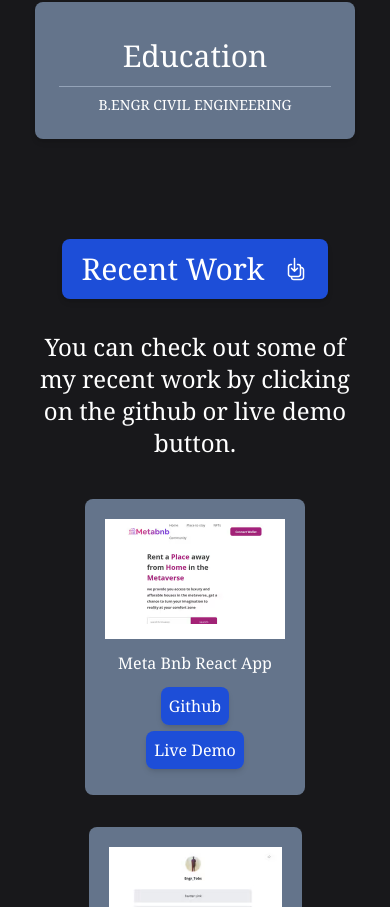
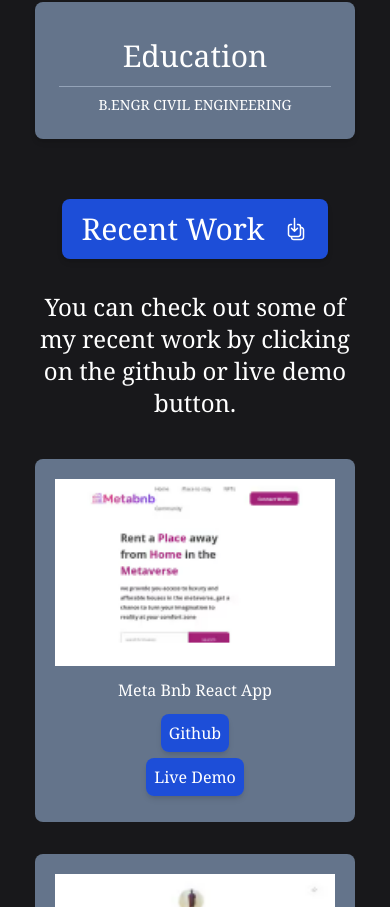
Before and after one commit to Classytobs/portfolio-11, a React (Create React App) app: page / in a window 390 px wide. Shown: the part 1977-2884 px from the top of the page. Built offline with nearby package versions, Linux system fonts and the light colour scheme.

Commit message:
adjusting the design and responsiveness of different components

```diff
--- a/src/Components/Projects/Projects.jsx
+++ b/src/Components/Projects/Projects.jsx
@@ -31,7 +31,7 @@ export default function Projects() {
       ]
 
   return (
-    <div className='flex flex-col  text-white bg-zinc-900 min-h-screen px-10 py-10 max-w-full justify-between gap-y-8 content-center items-center font-serif'>
+    <div className='flex flex-col  text-white bg-zinc-900 min-h-screen px-10 md:px-72 px-py-10 max-w-full justify-between gap-y-8 content-center items-center font-serif'>
             <div  className=' flex flex-row cursor-pointer justify-center content-center items-center  bg-blue-700 hover:bg-blue-500 shadow-md h-fit px-5 py-3 rounded-lg text-3xl text-center'>
               <div className='mr-5'>
                   <h5>Recent Work</h5>
@@ -48,12 +48,12 @@ export default function Projects() {
                 <h1>You can check out some of my recent work by clicking on the github or live demo button.</h1>
               </div>
 
-              <div className='flex flex-col justify-between items-center content-center text-center text-2xl gap-y-8'>
+              <div className='flex flex-col justify-between items-center content-center text-center w-80 text-2xl gap-y-8'>
                   {data.map(({id, image, title, github, demo}) => {
                     return(
-                    <div key={id} className='cursor-pointer p-5 rounded-lg bg-slate-500 hover:bg-slate-600 '>
+                    <div key={id} className='cursor-pointer p-5 rounded-lg bg-slate-500 hover:bg-slate-600 w-full'>
                         <div className='mb-3'>
-                          <img src={image} alt={title} className=''  />
+                          <img src={image} alt={title} className='w-72'  />
                         </div>
                       <h3 className='text-base'>{title}</h3>
                         <div className='mt-3 mb-3 justify-between w-full flex flex-col gap-y-3 text-center'>
```
